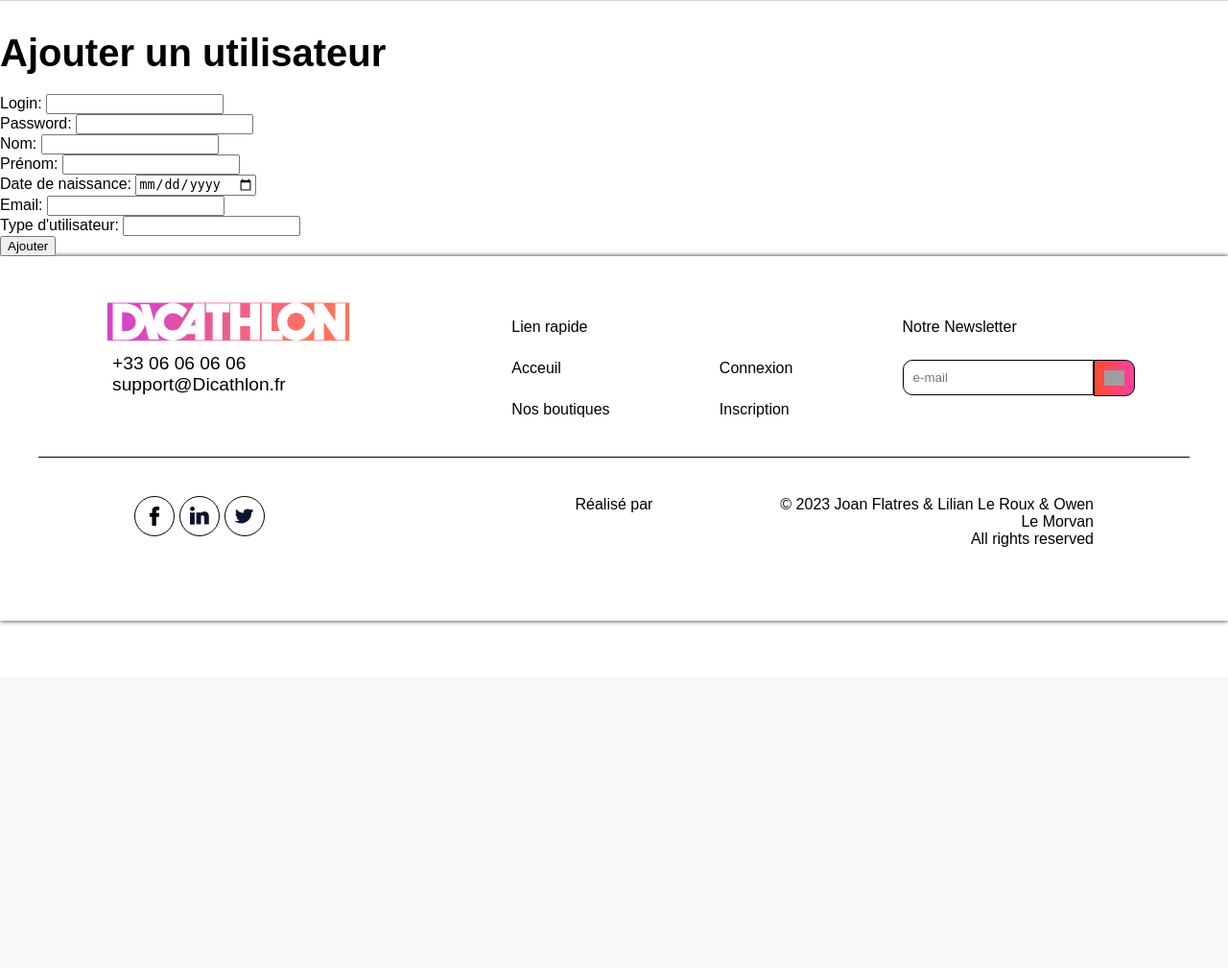
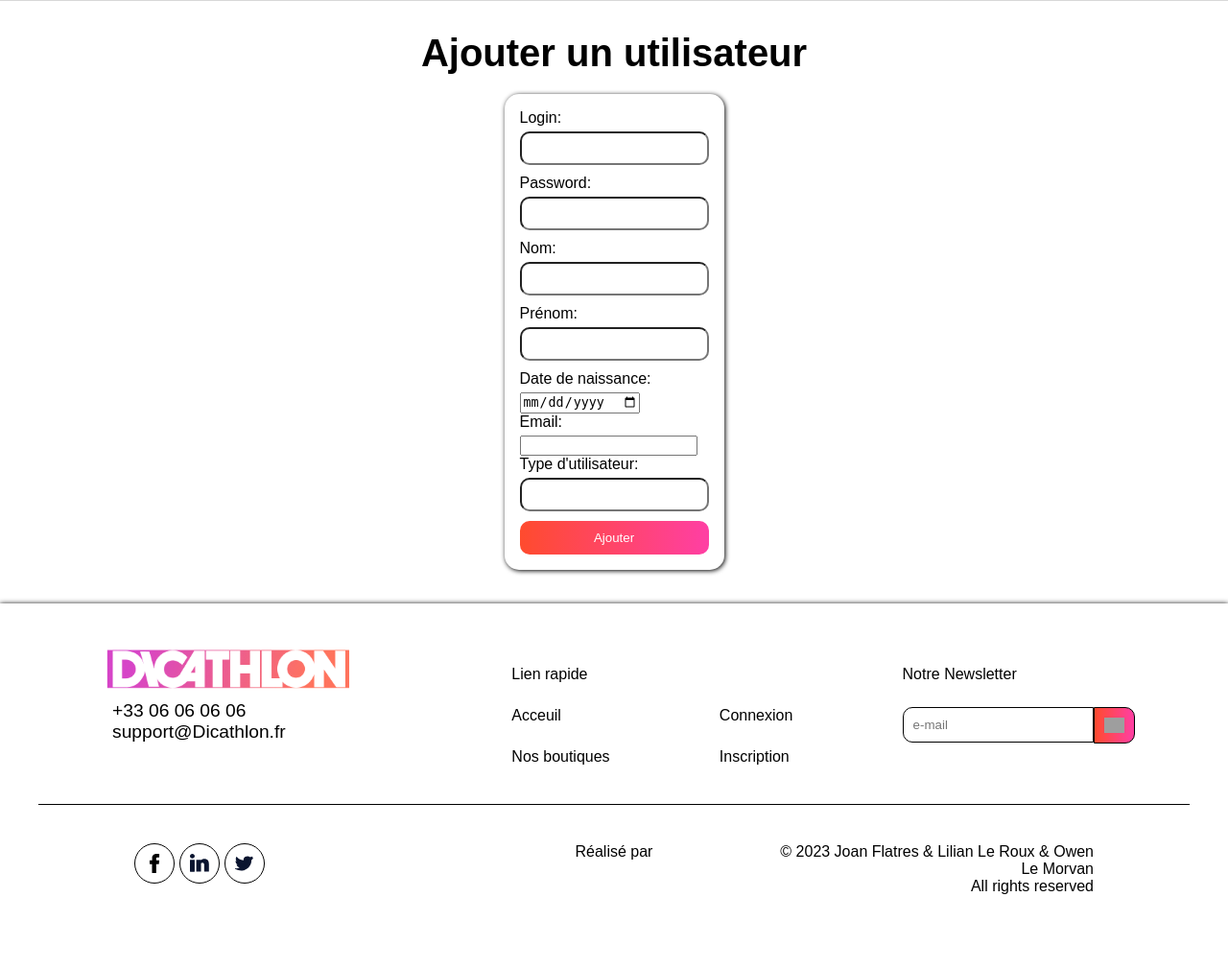
Before and after one commit to lil-leroux/SAE301, a CodeIgniter app: page /SAE301/index.php/user/add in a window 1280 px wide. Shown: the part 94-1103 px from the top of the page at 96% size. Before the commit the page ends 745 px from the top, so only its background shows below. Run offline with CodeIgniter, Linux system fonts and the light colour scheme; grey boxes are pictures that could not be loaded.

Commit message:
user admin tableau de bord liée

```diff
--- a/application/views/admin/dashboard.php
+++ b/application/views/admin/dashboard.php
@@ -15,18 +15,22 @@
     $this->load->view('header');
     ?>
 
-    <section class="info_utilisateur">
+    <section>
         <h2>Tableau de bord administrateur</h2>
 
 
 
         <p>Bienvenue, administrateur!</p>
         <div class="info">
+            <a class="bouton" href="<?php echo base_url('index.php/user/add'); ?>">Ajouter un utilisateur</a>
             <a class="bouton" href="<?php echo base_url('index.php/login/welcome_view'); ?>">Quitter la page administrateur</a>
+            <a class="bouton" href="<?php echo base_url('index.php/user/userlist'); ?>">Liste des Utilisateurs</a>
         </div>
+
     </section>
 
 
 </body>
 <?php $this->load->view('footer'); ?>
+
 </html>
--- a/application/views/carrousel.php
+++ b/application/views/carrousel.php
@@ -13,7 +13,7 @@
 
             <input id="slide-0" name="carrousel" type="radio" checked />
             <div class="slide">
-                <label for="slide-3" class="back">◀</label><a href="<?php echo base_url('product/boutique.php'); ?>"><img class="imagecarou" src="<?php echo base_url('img/Frame 1 (1).png'); ?>" alt="Mon Image"></img></a>
+                <label for="slide-3" class="back">◀</label><a href="<?php echo base_url('index.php/product/boutique'); ?>"><img class="imagecarou" src="<?php echo base_url('img/Frame 1 (1).png'); ?>" alt="Mon Image"></img></a>
                 <div class="slide-content">
 
 
@@ -23,7 +23,7 @@
 
             <input id="slide-1" name="carrousel" type="radio" />
             <div class="slide">
-                <label for="slide-0" class="back">◀</label><a href="<?php echo base_url('product/boutique.php'); ?>"><img class="imagecarou" src="<?php echo base_url('img/Frame 1 (2).png'); ?>" alt="Mon Image"></img></a>
+                <label for="slide-0" class="back">◀</label><a href="<?php echo base_url('index.php/product/boutique'); ?>"><img class="imagecarou" src="<?php echo base_url('img/Frame 1 (2).png'); ?>" alt="Mon Image"></img></a>
                 <div class="slide-content">
 
                 </div>
@@ -32,7 +32,7 @@
 
             <input id="slide-2" name="carrousel" type="radio" />
             <div class="slide">
-                <label for="slide-1" class="back">◀</label><a href="<?php echo base_url('product/boutique.php'); ?>"><img class="imagecarou" src="<?php echo base_url('img/Frame 1 (3).png'); ?>" alt="Mon Image"></img></a>
+                <label for="slide-1" class="back">◀</label><a href="<?php echo base_url('index.php/product/boutique'); ?>"><img class="imagecarou" src="<?php echo base_url('img/Frame 1 (3).png'); ?>" alt="Mon Image"></img></a>
                 <div class="slide-content">
 
                 </div>
--- a/application/views/header.php
+++ b/application/views/header.php
@@ -20,7 +20,7 @@
             <img src="<?php echo base_url('img/boutique.png'); ?>" alt="Mon Image">
             Boutiques
         </a>
-        <a class="user-options" href="<?php echo base_url('index.php/login'); ?>">
+        <a class="user-options" href="<?php echo base_url('index.php/product/description.php'); ?>">
             <img src="<?php echo base_url('img/mes réservations.png'); ?>" alt="Mon Image">
             Mes reservations
         </a>
--- a/application/views/user/add_user_form.php
+++ b/application/views/user/add_user_form.php
@@ -1,5 +1,6 @@
 <!DOCTYPE html>
 <html lang="en">
+
 <head>
     <meta charset="UTF-8">
     <meta name="viewport" content="width=device-width, initial-scale=1.0">
@@ -7,15 +8,16 @@
     <link rel="stylesheet" type="text/css" href="<?php echo base_url('css/style.css'); ?>">
     <title>Ajouter un utilisateur</title>
 </head>
+
 <body>
 
     <?php
 
     $this->load->view('header');
     ?>
-
+    <section>
         <h2>Ajouter un utilisateur</h2>
-
+        <div class="container">
             <?php echo validation_errors(); ?>
 
             <?php echo form_open('user/add'); ?>
@@ -44,8 +46,10 @@ $this->load->view('header');
             <input type="submit" value="Ajouter">
 
             <?php echo form_close(); ?>
-
+        </div>
+    </section>
     <?php $this->load->view('footer'); ?>
 
 </body>
+
 </html>
--- a/css/style.css
+++ b/css/style.css
@@ -18,6 +18,12 @@ header {
     outline: 1px solid linear-gradient(270deg, #ff3fa4 0%, #ff4b2e 100%);
     box-shadow: 0 0 1px #1d1d1d;
 
+}
+section{
+    display: flex;
+    justify-content: center;
+    align-items: center;
+    flex-direction: column;
 }
 
 nav {
@@ -125,12 +131,13 @@ a.user-options {
     justify-content: center;
     align-items: center;
     flex-direction: column;
-    width: 40%;
-    height: 300px;
+    width: auto;
+    height: auto;
     padding: 16px;
     background-color: white;
     box-shadow: 1px 1px 5px 0px rgb(0, 0, 0);
     border-radius: 15px;
+    margin-bottom: 35px;
 }
 
 h2 {
```
Also changed, not shown: application/views/accueil.php (+4 -10 lines), application/views/product/boutique.php (+26 -23 lines), application/views/profil/update_user_view.php (+17 -3 lines), application/views/user/userlist.php (+7 -2 lines). Lines whose indentation alone changed are shown as unchanged.
